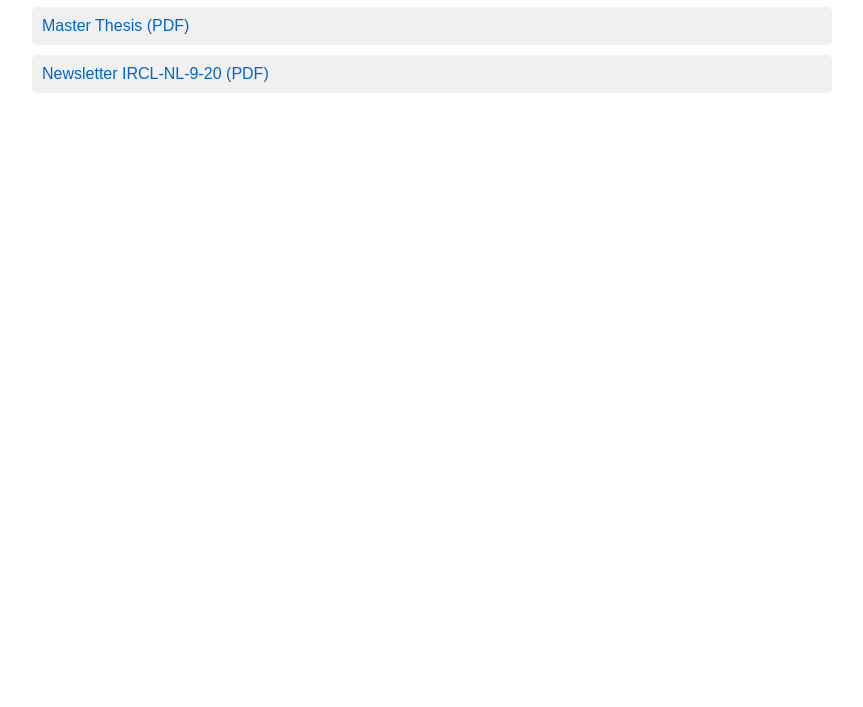
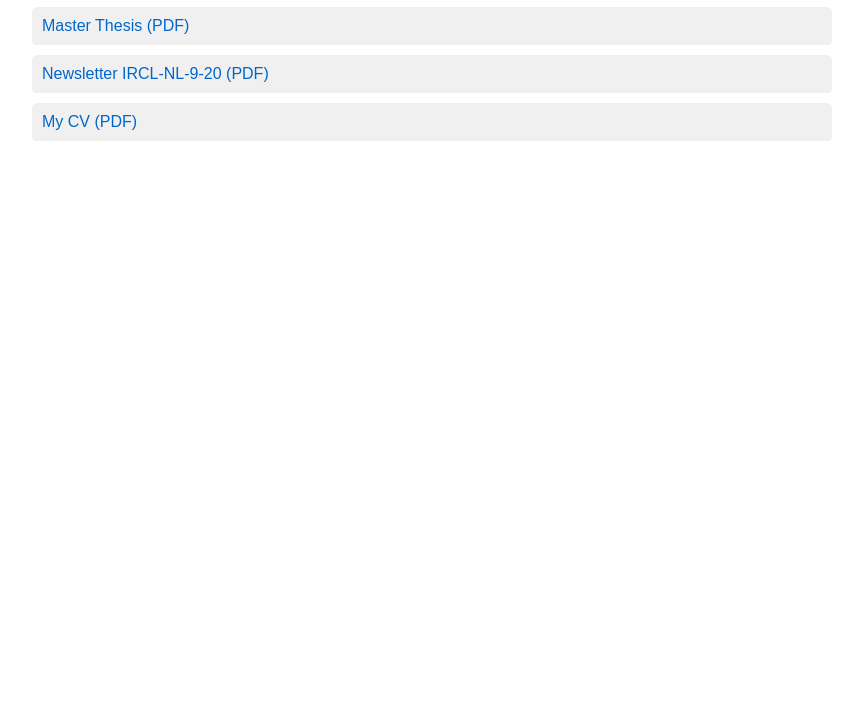
Before and after one commit to phuyaldinesh/Website-Hub, a plain HTML site: page index.html in a window 1280 px wide. Shown: the part 93-800 px from the top of the page, without its empty margins (208-1071 px from the left). Drawn offline with Linux system fonts and the light colour scheme.

Commit message:
Update index.html

```diff
--- a/index.html
+++ b/index.html
@@ -34,5 +34,8 @@
     <div class="document-link">
         <a href="./Documents/IRCL-NL-9-20.pdf" target="_blank">Newsletter IRCL-NL-9-20 (PDF)</a>
     </div>
+    <div class="document-link">
+        <a href="./Documents/Dinesh_CV.pdf" target="_blank">My CV (PDF)</a>
+    </div>
 </body>
 </html>
```
